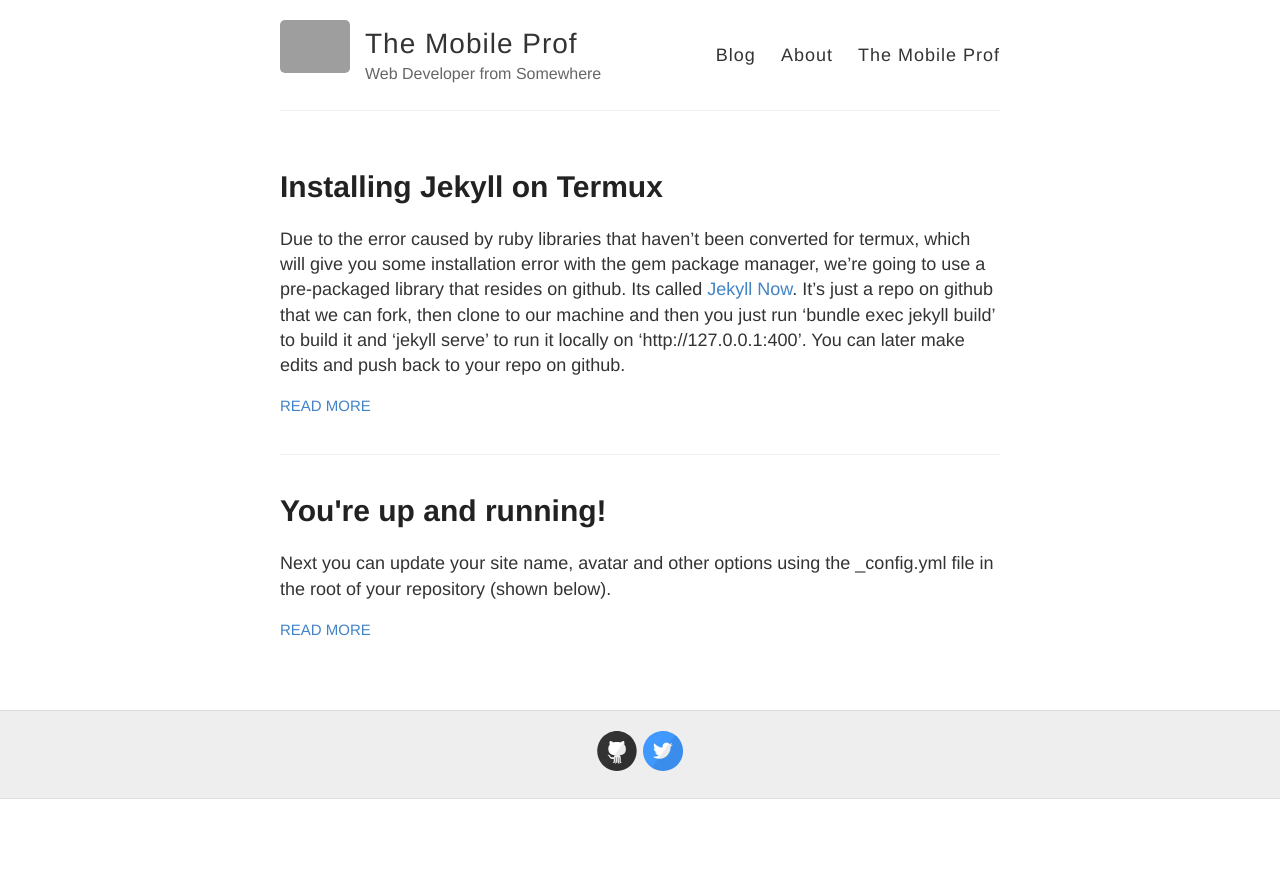
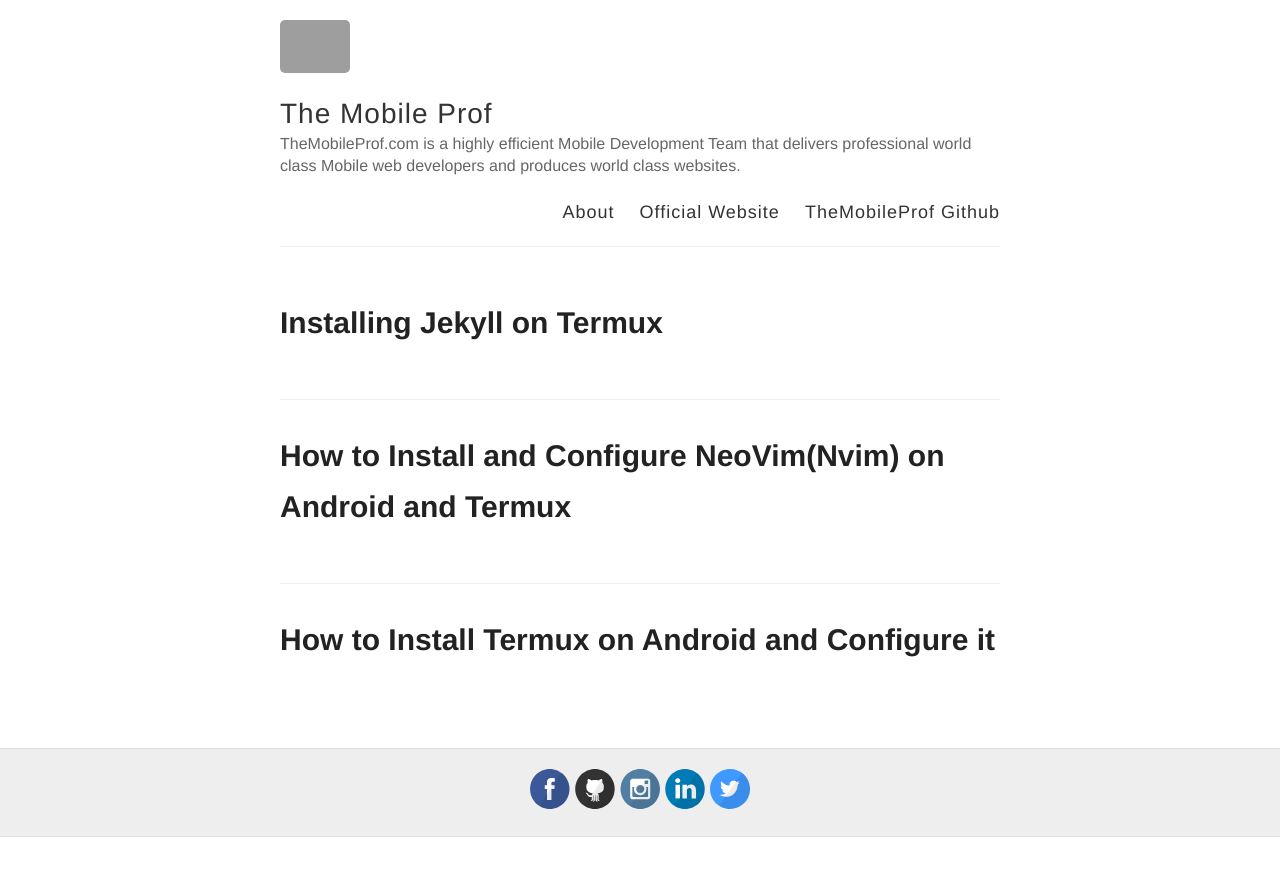
Before and after one commit to themobileprof/themobileprof.github.io, a Jekyll site: the page built from index.html, in a window 1280 px wide. Shown: the top 876 px of the page. Built offline with Jekyll 4.4.1, drawn with Linux system fonts in a browser that asks for light colours; grey boxes are pictures that could not be loaded.

Commit message:
added posts

````diff
--- a/_config.yml
+++ b/_config.yml
@@ -6,10 +6,10 @@
 name: The Mobile Prof
 
 # Short bio or description (displayed in the header)
-description: Web Developer from Somewhere
+description: TheMobileProf.com is a highly efficient Mobile Development Team that delivers professional world class Mobile web developers  and produces world class websites.
 
 # URL of your avatar or profile pic (you could use your GitHub profile pic)
-avatar: https://raw.githubusercontent.com/barryclark/jekyll-now/master/images/jekyll-logo.png
+avatar: https://themobileprof.com/assets/programming-smartphone.png
 
 #
 # Flags below are optional
@@ -19,14 +19,14 @@ avatar: https://raw.githubusercontent.com/barryclark/jekyll-now/master/images/je
 footer-links:
   dribbble:
   email:
-  facebook:
+  facebook: sanyaele
   flickr:
-  github: barryclark/jekyll-now
-  instagram:
-  linkedin:
+  github: sanyaele/
+  instagram: themobileprof
+  linkedin: sanyaele
   pinterest:
   rss: # just type anything here for a working RSS icon
-  twitter: jekyllrb
+  twitter: _themobileprof
   stackoverflow: # your stackoverflow profile, e.g. "users/50476/bart-kiers"
   youtube: # channel/<your_long_string> or user/<user-name>
   googleplus: # anything in your profile username that comes after plus.google.com/
--- a/_layouts/default.html
+++ b/_layouts/default.html
@@ -27,9 +27,9 @@
           </div>
 
           <nav>
-            <a href="{{ site.baseurl }}/">Blog</a>
             <a href="{{ site.baseurl }}/about">About</a>
-	    <a href="http://www.github.com/themobileprof">The Mobile Prof</a>
+            <a href="https://themobileprof.com">Official Website</a>
+	    <a href="http://www.github.com/themobileprof">TheMobileProf Github</a>
           </nav>
         </header>
       </div>
--- a/_posts/2014-3-3-Hello-World.md
+++ /dev/null
@@ -1,12 +0,0 @@
----
-layout: post
-title: You're up and running!
----
-
-Next you can update your site name, avatar and other options using the _config.yml file in the root of your repository (shown below).
-
-![_config.yml]({{ site.baseurl }}/images/config.png)
-
-The easiest way to make your first post is to edit this one. Go into /_posts/ and update the Hello World markdown file. For more instructions head over to the [Jekyll Now repository](https://github.com/barryclark/jekyll-now) on GitHub.
-
-Why are some text in italics while some normal? Oh ok, it's not italics on the web page.
--- /dev/null
+++ b/_posts/2019-10-7-How-to-install-Termux-on-Android-and-Configure.md
@@ -0,0 +1,4 @@
+---
+layout: post
+title: How to Install Termux on Android and Configure it
+---
--- /dev/null
+++ b/_posts/2019-10-8-How-to-install-Neovim-on-Android-and-Configure.md
@@ -0,0 +1,4 @@
+---
+layout: post
+title: How to Install and Configure NeoVim(Nvim) on Android and Termux
+---
--- a/_posts/2019-11-6-Installing-Jekyll-On-Termux.md
+++ b/_posts/2019-11-6-Installing-Jekyll-On-Termux.md
@@ -2,9 +2,32 @@
 layout: post
 title: Installing Jekyll on Termux
 ---
+I can help you. This is a very easy of installation ok and at the end of this article you would have a local installation of jekyll on termux. Aiit, let's get started.
 
-Due to the error caused by ruby libraries that haven't been converted for termux, which will give you some installation error with the gem package manager, we're going to use a pre-packaged library that resides on github. Its called [Jekyll Now](Http://jekyll-now.com). It's just a repo on github that we can fork, then clone to our machine and then you just run 'bundle exec jekyll build' to build it and 'jekyll serve' to run it locally on 'http://127.0.0.1:400'. You can later make edits and push back to your repo on github.
+Due to the errors on termux, caused by ruby libraries that haven't been converted for termux etc etc, which will give you some installation error with the gem package manager, we're going to use a pre-packaged library that resides on github. Its called [Jekyll Now](http://jekyll-now.com). It's just a repo on github that we can fork then clone to our machine.
 
-Anyways, we use this method to avoid errors like 'Nokogori' or some other libraries that isn't yet supported by termux or requires some native building. However, we do get an error for this version of jekyll '3.8.6', if you check the error message, you'll see something like '/proc/...'. To solve this error, we need to make some changes manually in the jekyll library in our gem folder. So navigates to /usr/files/lib/ruby/gem/jekyll/utils
+Now, fork the repo and rename it to `your-github-username.github.io`. Then you clone and run `gem install github-pages` to install jekyll gem and other gems used by githubpages like Sass locally and finally run `jekyll serve` to view locally on your device at _http://127.0.0.1:4000_. You can later make edits and push back to your repo on github.
+
+
+![Jekyll Gem path on termux]({{ site.baseurl}}/images/screenshot_jekyll-utils.png "Jekyll gem path on termux")
+
+But, when we run `jekyll serve`, we get an error `jekyll 3.8.6 permission denied @ rb_sysopen-/proc/version`. To solve this error, we need to make some changes manually in the jekyll library in our gem folder. So navigate to _data/data/files/usr/lib/ruby/ruby/gems/2.6.0/jekyll/lib/jekyll/utils_ (NB: you can also get this path with the command `where jekyll`). Then open the file with [Nvim Editor](http://{{ site.baseurl }}/posts/2019-11-10-How-to-install-and-configure-nvim-editor) or your text editor and add the following to the **proc_version method**
+
+```ruby
+def proc_version
+   @proc_version ||= begin
+   Pathutil.new(
+      "/proc/version"
+      ).read
+   rescue Error::ENOENT, Errno::EACCES #update area
+     nil
+   end
+end
+```
+After updating the code, save and go back to your local repo and run `jekyll serve` again. This time there's no error and we proceed to opening our site on the browser. You can make changes to the post and even add your own post. Then push to guthub and view your site remotely on `your-github-username.github.io`
+
+Now we have our Jekyll installed locally on termux and can view our site remotely from any browser and that's that. Cheers.
+
+----
 
 Note that when you fork the Jekyll-Now repo, you should change the repo name to 'your-username.github.io', this way, when you run 'https://your-username.github.io' it shows the content of your jekyll site online automatically. Sometimes changes can take upto 3min as reported by github.
--- a/about.md
+++ b/about.md
@@ -4,12 +4,17 @@ title: About
 permalink: /about/
 ---
 
-Some information about you!
+This is a blog for all things ]]**Mobile** development and **Mobile** technology and it's advancement.
 
 ### More Information
 
-A place to include any other types of information that you'd like to include about yourself.
+Mobile Development Professionals (MDevPro) is an organisation focused on training mobile world class professionals on cutting edge web applications on your Smartphone. Our curriculum includes Introduction to the Internet, Linux and Termux command line, Neovim editor, HTML 5, CSS, Javascript, Bootstrap and PHP.
 
-### Contact me
+### Contact Details
+**Phone:** (234) 815-303-9003 |
 
-[email@domain.com](mailto:email@domain.com)
+**Email:** [info@themobileprof.com](mailto:info@themobileprof.com) |
+
+**Whatapp:** +2348153039003 |
+
+**Address:** 3 Thorburn Avenue, Sabo, Yaba, Lagos, Nigeria. (First Floor)
--- a/index.html
+++ b/index.html
@@ -8,11 +8,14 @@ layout: default
 
       <h1><a href="{{ site.baseurl }}{{ post.url }}">{{ post.title }}</a></h1>
 
-      <div class="entry">
+     <!-- <div class="entry">
         {{ post.excerpt }}
       </div>
+      planning on adding a date filter here so it lists the post by year.
+     -->
 
-      <a href="{{ site.baseurl }}{{ post.url }}" class="read-more">Read More</a>
+     <!-- <a href="{{ site.baseurl }}{{ post.url }}" class="read-more">Read More</a>
+     -->
     </article>
   {% endfor %}
 </div>
````
Also changed, not shown: images/screenshot_jekyll-utils.png (added).
